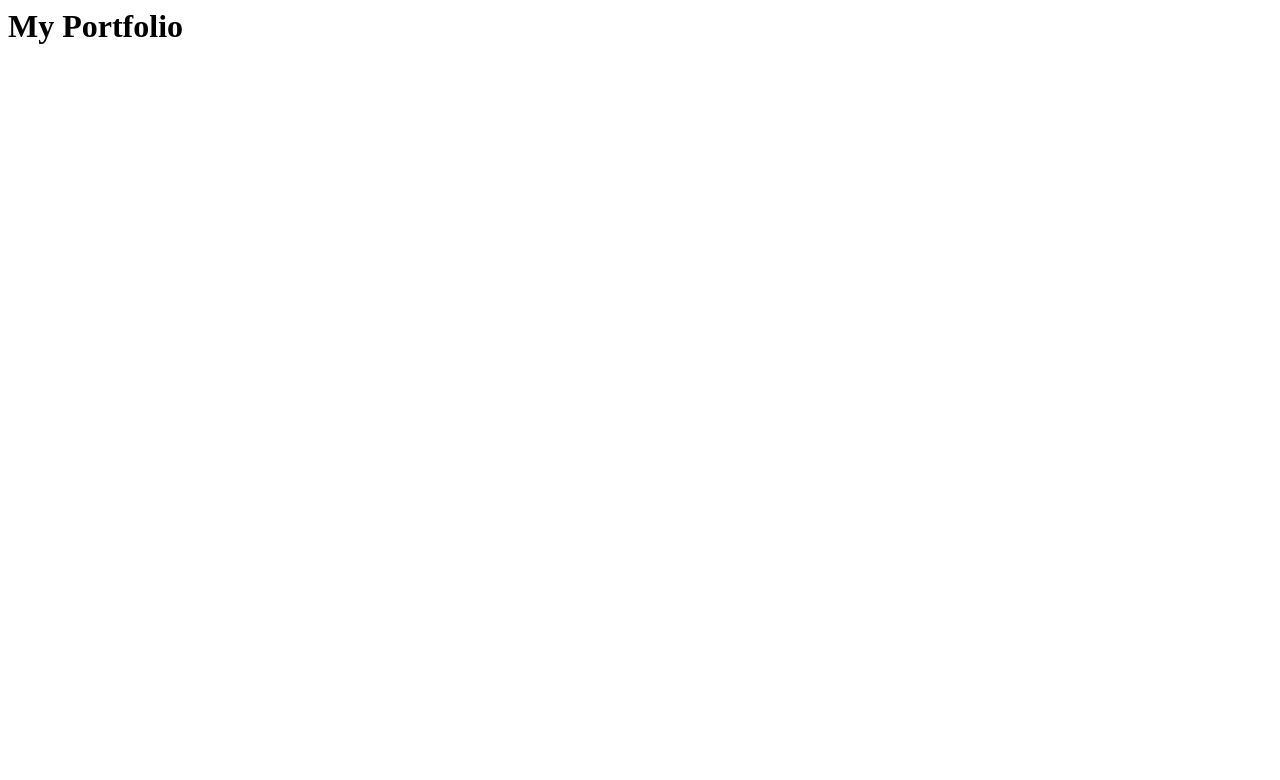
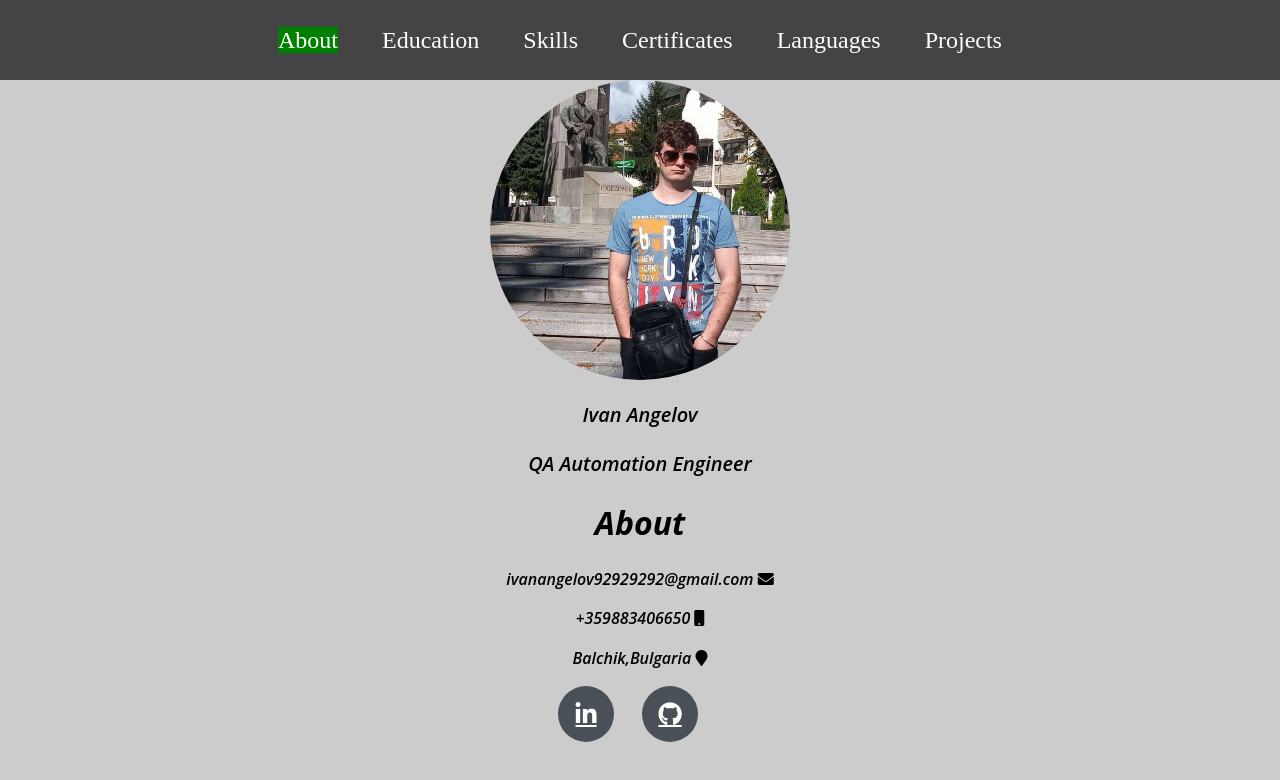
Before and after one commit to IvanAngelov92/ivanangelov92.github.io, a plain HTML site: page index.html in a window 1280 px wide. Drawn offline with Linux system fonts and the light colour scheme.

Commit message:
My Portfolio

```diff
--- /dev/null
+++ b/css/styles.css
@@ -0,0 +1,78 @@
+@import url('https://use.fontawesome.com/releases/v5.6.3/css/all.css');
+
+body {
+    margin: 0px;
+    padding: 0px;
+    background-color: #CCCCCC;
+}
+
+.navigationbar ul {
+    background-color: #444;
+    padding: 0px;
+    margin: 0px;
+    list-style: none;
+    text-align: center;
+}
+
+.navigationbar li {
+    font-size: 24px;
+    line-height: 40px;
+    height: 40px;
+    padding: 20px;
+    display: inline-block;
+}
+
+.navigationbar a {
+    text-decoration: none;
+    color: #ffffff;
+}
+
+.navigationbar li a.active {
+  background-color: green;
+  color: white;
+}
+
+.img {
+  display: block;
+  margin: auto;
+  border-radius: 50%;
+}
+
+.paragraphs, #education, .skills, #skillstitle, .certificates, .languagesinfo, .projects {
+   font-family: Graphik Semibold Web, Open Sans, Helvetica Neue, Helvetica, Arial, sans-serif;
+   font-style: oblique;
+   font-weight: 600;
+   font-size: 20px;
+   line-height: 1.46;
+   text-align: center;
+}
+
+.coursesinformation, .skills, .languages {
+  color: red;
+}
+
+.aboutinfo {
+   text-align: center;
+   font-family: Graphik Semibold Web, Open Sans, Helvetica Neue, Helvetica, Arial, sans-serif;
+   font-style: oblique;
+   font-weight: 600;
+   line-height: 1.46;
+}
+
+.social-icons .social-icon {
+  display: inline-flex;
+  align-items: center;
+  justify-content: center;
+  height: 3.5rem;
+  width: 3.5rem;
+  background-color: #495057;
+  color: #fff;
+  border-radius: 100%;
+  font-size: 1.5rem;
+  margin-right: 1.5rem;
+  text-align: center;
+}
+
+.social-icons{
+  text-align: center;
+}
--- a/index.html
+++ b/index.html
@@ -1 +1,38 @@
-<h1>My Portfolio</h1>
+<!DOCTYPE html>
+<html>
+<head>
+<title>Ivan Angelov Portfolio</title>
+<meta charset="UTF-8">
+<meta name="viewport" content="width=device-width, initial-scale=1.0">
+<link rel="stylesheet" href="css/styles.css">
+</head>
+<body>
+    <nav class="navigationbar">
+        <ul>
+            <li><a href="#" class="active">About</a></li>
+            <li><a href="education.html">Education</a></li>
+            <li><a href="skills.html">Skills</a></li>
+            <li><a href="certificates.html">Certificates</a></li>
+            <li><a href="languages.html">Languages</a></li>
+            <li><a href="projects.html">Projects</a></li>
+        </ul>
+    </nav>
+    <div class="img">
+    <img src="img/Ivan.jpg" class="img" alt="ivan" width="300" height="300">
+  </div>
+  <div class="paragraphs">
+    <p>Ivan Angelov</p>
+    <p>QA Automation Engineer</p>
+  </div>
+  <div class="aboutinfo">
+    <h1>About</h1>
+    <p>ivanangelov92929292@gmail.com <i class="fas fa-envelope"></i></p>
+    <p>+359883406650 <i class="fas fa-mobile"></i></p>
+    <p>Balchik,Bulgaria <i class="fas fa-map-marker"></i></p>
+  </div>
+  <div class="social-icons">
+    <a class="social-icon" href="https://www.linkedin.com/in/ivan-angelov-02617017b/"><i class="fab fa-linkedin-in"></i></a>
+    <a class="social-icon" href="https://github.com/IvanAngelov92"><i class="fab fa-github"></i></a>
+  </div>
+</body>
+</html>
```
Also changed, not shown: certificates.html (added, +32 -0 lines), education.html (added, +42 -0 lines), languages.html (added, +26 -0 lines), projects.html (added, +31 -0 lines), skills.html (added, +58 -0 lines), img/Ivan.jpg (added).
